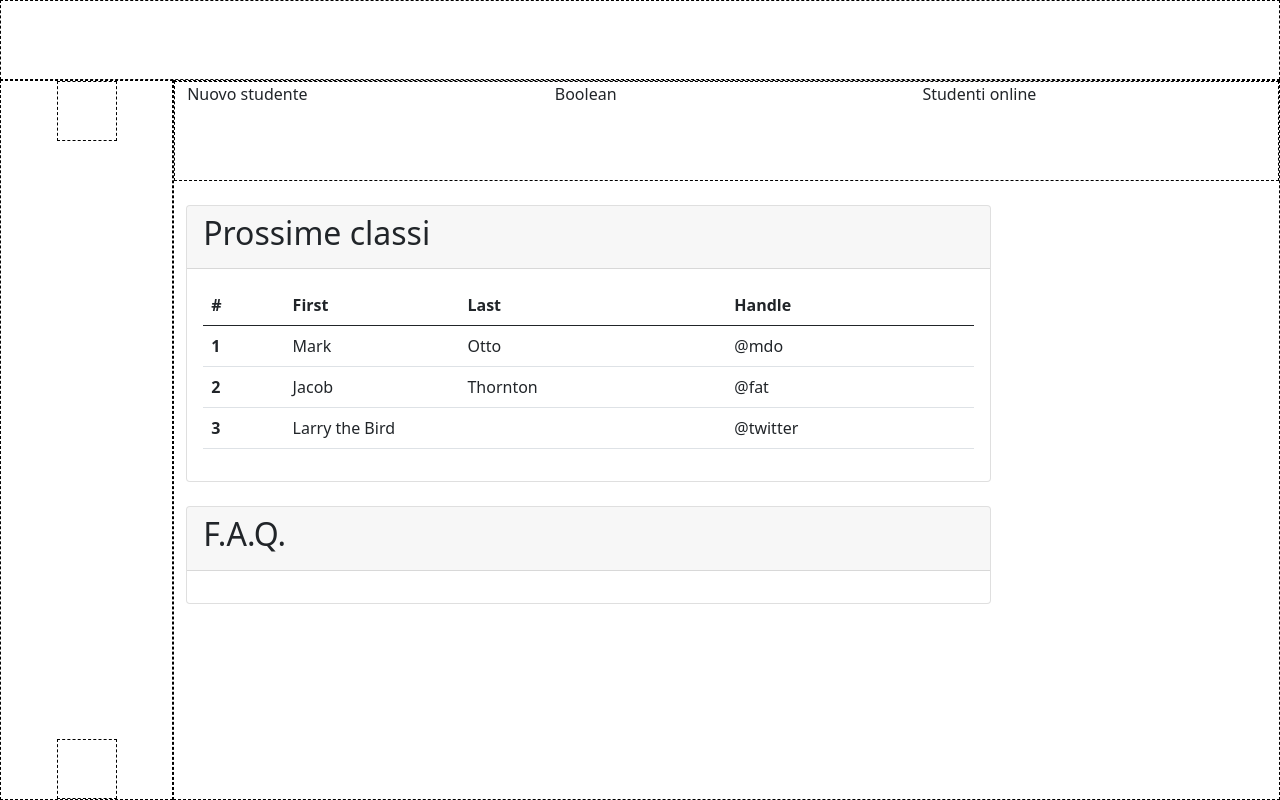
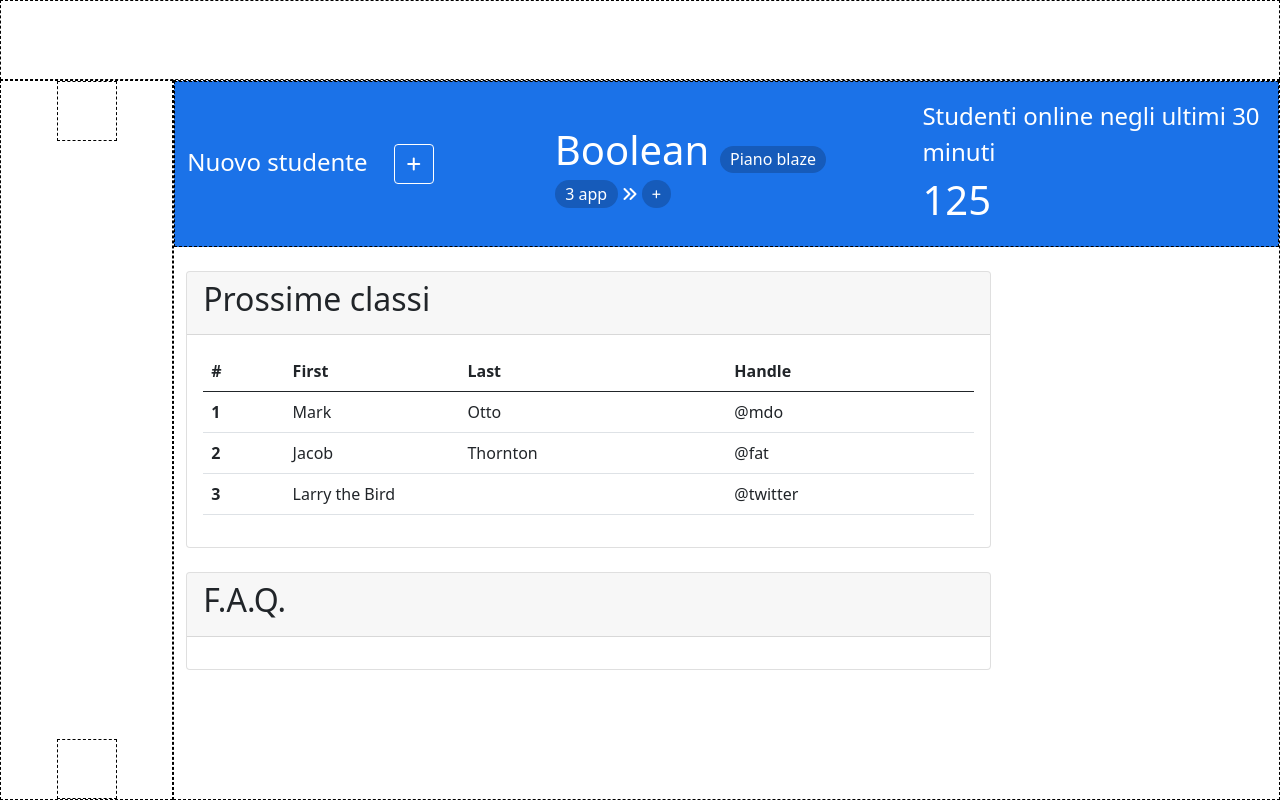
Before and after one commit to claudiuhuhulia/html-css-bootstrap-dashboard, a plain HTML site: page index.html in a window 1280 px wide. Drawn offline with nearby package versions, Linux system fonts and the light colour scheme.

Commit message:
added_infostudents

```diff
--- a/index.html
+++ b/index.html
@@ -7,6 +7,7 @@
     <title>Bootstrap Dashboard</title>
     <meta name="viewport" content="width=device-width, initial-scale=1.0">
     <script src="https://cdn.jsdelivr.net/npm/bootstrap@5.0.2/dist/js/bootstrap.bundle.min.js" integrity="sha384-MrcW6ZMFYlzcLA8Nl+NtUVF0sA7MsXsP1UyJoMp4YLEuNSfAP+JcXn/tWtIaxVXM" crossorigin="anonymous"></script>
+    <link rel="stylesheet" href="https://cdnjs.cloudflare.com/ajax/libs/font-awesome/6.4.0/css/all.min.css" integrity="sha512-iecdLmaskl7CVkqkXNQ/ZH/XLlvWZOJyj7Yy7tcenmpD1ypASozpmT/E0iPtmFIB46ZmdtAc9eNBvH0H/ZpiBw==" crossorigin="anonymous" referrerpolicy="no-referrer" />
     <link href="https://cdn.jsdelivr.net/npm/bootstrap@5.0.2/dist/css/bootstrap.min.css" rel="stylesheet" integrity="sha384-EVSTQN3/azprG1Anm3QDgpJLIm9Nao0Yz1ztcQTwFspd3yD65VohhpuuCOmLASjC" crossorigin="anonymous">
     <link rel="stylesheet" href="style.css">
 </head>
@@ -27,16 +28,23 @@
     <!-- MAIN -->
         <div class="main">
            <div class="info-students">
-            <div class="container">
-            <div class="row">
-                <div class="col-12 col-lg-4">
-                    <div class="new-student">Nuovo studente</div>
+            <div class="container h-100">
+            <div class="row h-100 align-items-center">
+                <div class="col-12 col-lg-4 py-3">
+                    <div class="new-student fs-4">
+                        Nuovo studente <button type="button" class="btn"><i class="fa-solid fa-plus"></i></button>
+                    </div>
                 </div>
-                    <div class="col-12 col-lg-4">
-                    <div class="plans">Boolean</div>
+                    <div class="col-12 col-lg-4 py-3">
+                    <div class="plans fs-1">Boolean <span class="badge rounded-pill ">Piano blaze</span>
+                    <div class="apps d-flex align-items-center">
+                        <span class="badge rounded-pill">3 app</span> <i class="fa-solid fa-angles-right fs-6 px-1"></i><span class="badge rounded-pill "><i class="fa-solid fa-plus fa-2xs"></i></span>
+                    </div>
+                    </div>
                 </div>
-                    <div class="col-12 col-lg-4">
-                    <div class="online">Studenti online</div>
+                    <div class="col-12 col-lg-4 py-3">
+                    <div class="online fs-4">Studenti online negli ultimi 30 minuti</div>
+                    <div class="stud-numb fs-1">125</div>
                 </div>
             </div>
             </div>
--- a/style.css
+++ b/style.css
@@ -22,10 +22,25 @@ header{
     border: 1px dashed black;
 }
 .info-students{
-    height: 100px;
     border: 1px dashed black;
+    color: white;
 }
+.info-students{
+    background-color: #1b72e8;
 
+}
+.new-student .btn{
+    border-color: white;
+    color: white;
+    width: 40px;
+    height: 40px;
+    margin-left: 20px;
+}
+.info-students .badge{
+    background-color: #165bba;
+    font-size: 1rem;
+    font-weight: 400;
+}
 /* RESPONSIVE SIDEBAR */
 @media screen and (min-width: 1200px){
     .sidebar{
```
